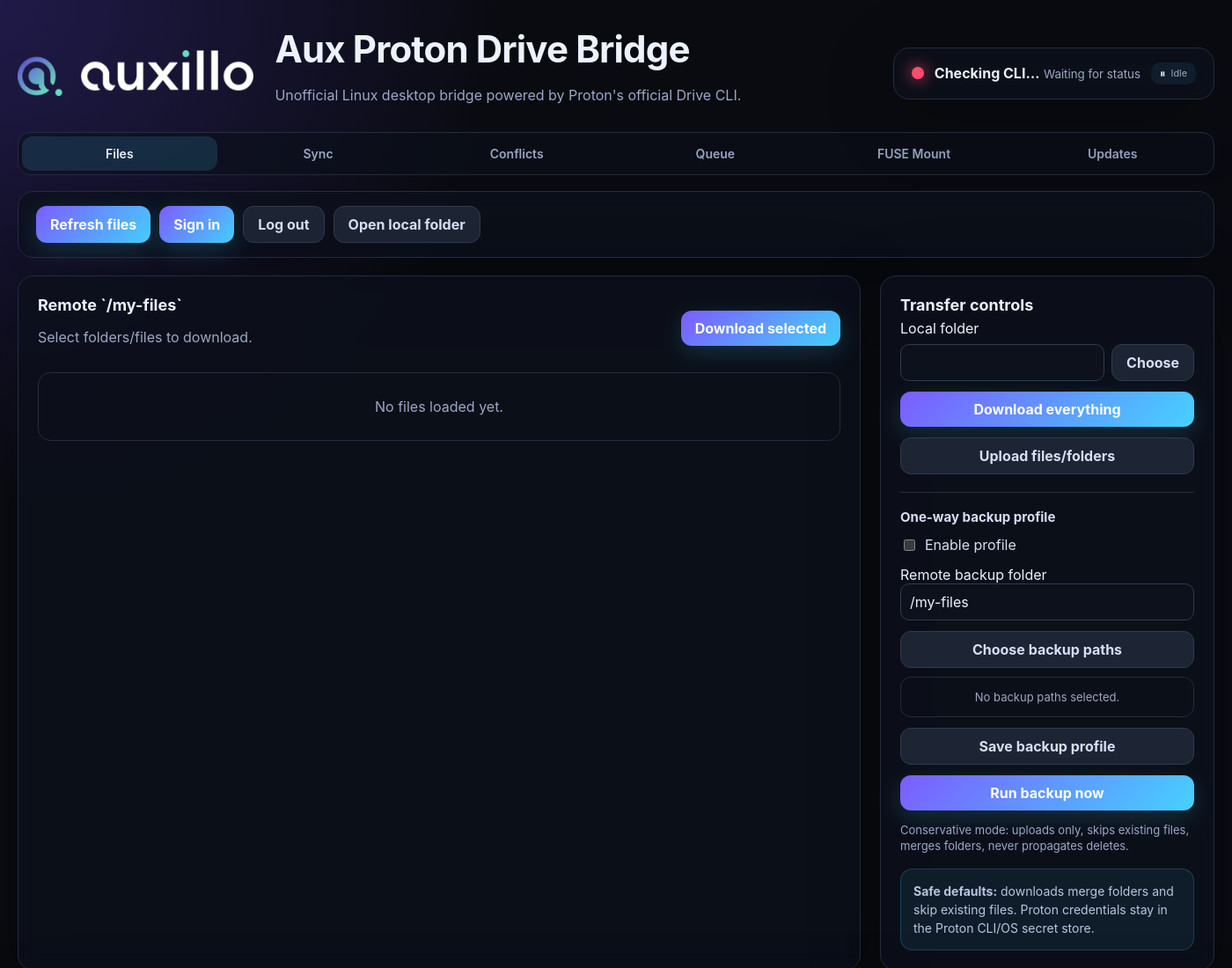
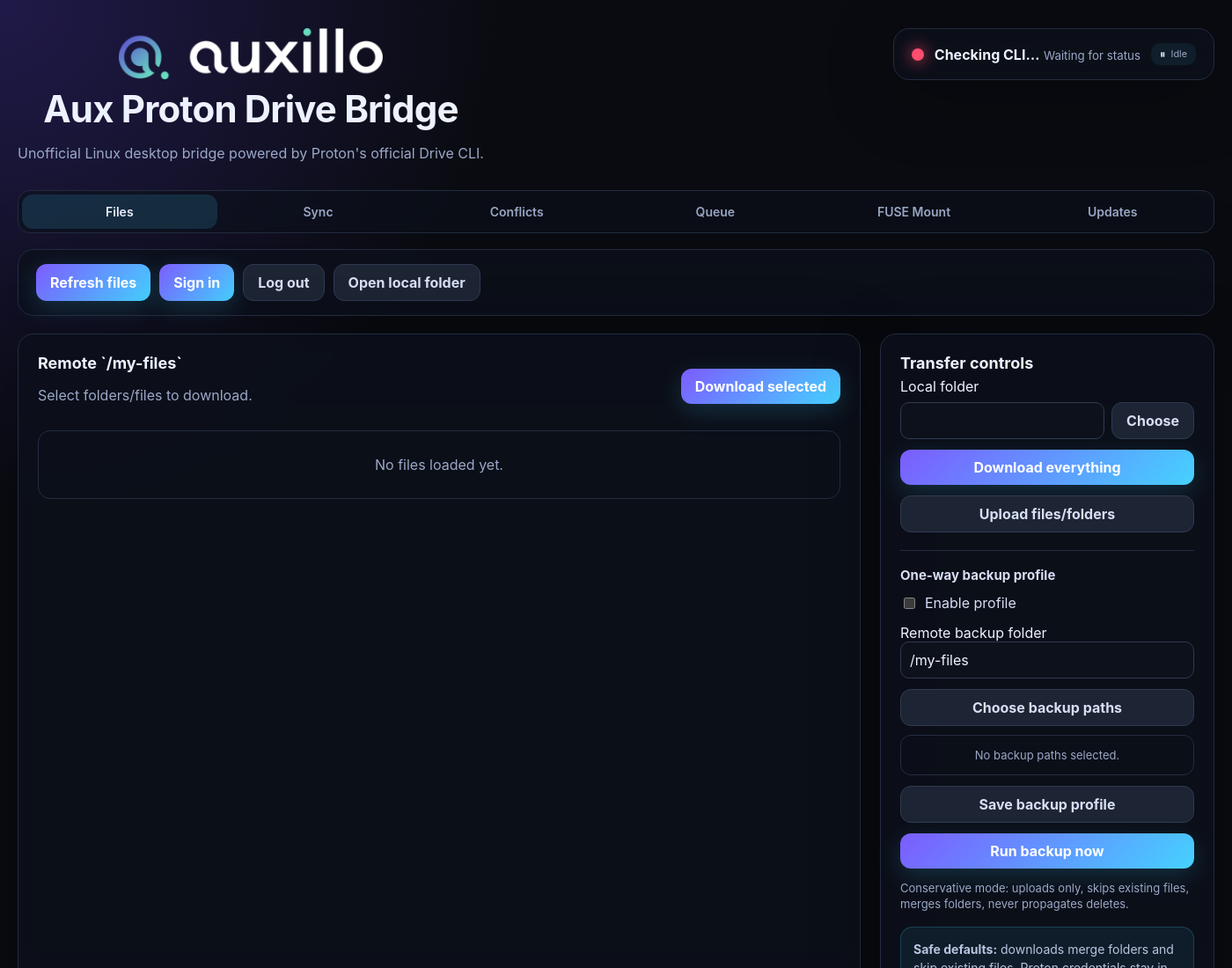
Before and after one commit to Auxillo-Tech/Aux-Proton-Drive-Bridge, an Electron app: page src/renderer/index.html in a window 1400 px wide. Shown: the top 1100 px of the page at 88% size. Drawn offline with Linux system fonts and the light colour scheme; no server answers.

Commit message:
Move Auxillo logo above title in header; hero-brand column layout

```diff
--- a/src/renderer/styles.css
+++ b/src/renderer/styles.css
@@ -10,11 +10,11 @@
 button.wide { width: 100%; margin-top: 12px; }
 input { width: 100%; background: #0d111b; border: 1px solid #303a52; border-radius: 10px; padding: 10px; color: #edf2ff; }
 .shell { width: min(1400px, calc(100vw - 40px)); margin: 0 auto; padding: 32px 0 48px; }
-.hero { display: flex; align-items: center; justify-content: center; gap: 28px; margin-bottom: 16px; flex-wrap: wrap; }
-.hero-brand { display: flex; align-items: center; gap: 24px; }
-.brand-logo { height: 52px; width: auto; display: block; }
-.status-card { min-width: 280px; padding: 16px 20px; display: flex; align-items: center; gap: 12px; margin-left: auto; }
-.hero-text { display: flex; flex-direction: column; gap: 2px; justify-content: center; }
+.hero { display: flex; align-items: flex-start; justify-content: space-between; gap: 24px; margin-bottom: 16px; }
+.hero-brand { display: flex; flex-direction: column; align-items: center; gap: 10px; text-align: center; }
+.brand-logo { height: 58px; width: auto; display: block; }
+.status-card { min-width: 260px; padding: 16px 20px; display: flex; align-items: center; gap: 12px; flex-shrink: 0; }
+.hero-text { display: flex; flex-direction: column; gap: 0px; }
 h1 { margin: 0; font-size: clamp(28px, 3vw, 42px); font-weight: 700; letter-spacing: -.02em; line-height: 1.15; }
 h2 { margin: 0 0 6px; font-size: 18px; }
 h3 { margin: 16px 0 8px; font-size: 15px; color: #d7def5; }
```
